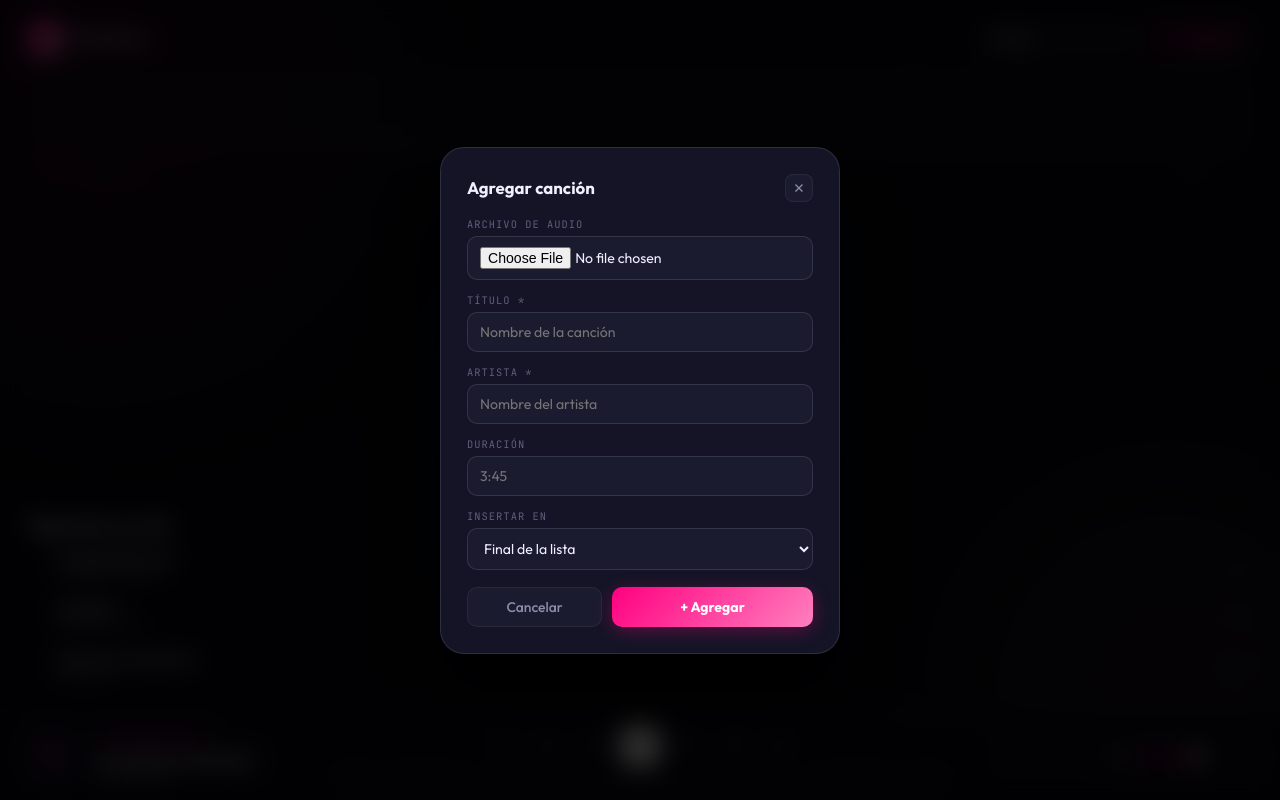
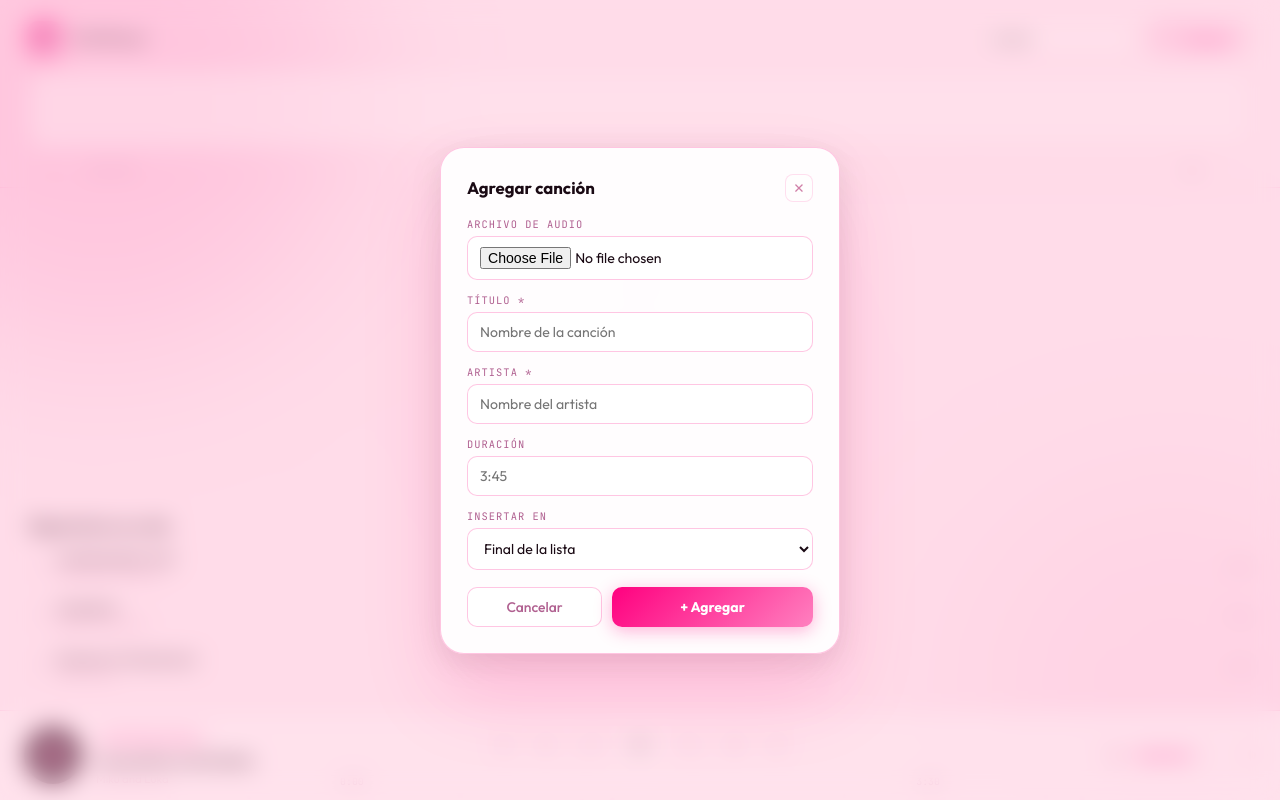
Before and after one commit to Lhansqw/Reproductor-de-musica, a website built with Vite: page index.html in a window 1280 px wide. Both pictures are taken after typing "Sample" into the empty fields and a click on the button "Agregar". Built offline with nearby package versions, Linux system fonts and the light colour scheme.

Commit message:
cambiando el tema

```diff
--- a/src/style.css
+++ b/src/style.css
@@ -6,19 +6,19 @@
 *, *::before, *::after { box-sizing: border-box; margin: 0; padding: 0; }
 
 :root {
-  --bg:      #07070f;
-  --s1:      #0d0d1c;
-  --s2:      #141426;
-  --s3:      #1b1b30;
-  --s4:      #22223a;
-  --border:  rgba(255,255,255,0.06);
-  --border2: rgba(255,255,255,0.11);
+  --bg:      #fff0f6;
+  --s1:      rgba(255,255,255,0.75);
+  --s2:      rgba(255,255,255,0.65);
+  --s3:      rgba(255,255,255,0.55);
+  --s4:      rgba(255,255,255,0.45);
+  --border:  rgba(255,0,127,0.12);
+  --border2: rgba(255,0,127,0.22);
   --accent:  #ff007f;
   --accent2: #ff80bf;
-  --accent3: #34d399;
-  --text:    #f0effe;
-  --muted:   #5e5e80;
-  --muted2:  #8e8eaa;
+  --accent3: #10b981;
+  --text:    #1a0a14;
+  --muted:   #b06090;
+  --muted2:  #d080a8;
   --ff:      'Outfit', sans-serif;
   --fm:      'JetBrains Mono', monospace;
   --r:       18px;
@@ -63,33 +63,33 @@ body {
 .orb-1 {
   width: 500px; height: 500px;
   top: -150px; left: -150px;
-  background: rgba(255,0,127,.07);
+  background: rgba(255,0,127,.18);
   animation: orbFloat1 8s ease-in-out infinite;
 }
 .orb-2 {
   width: 400px; height: 400px;
   bottom: -100px; right: -100px;
-  background: rgba(255,128,191,.06);
+  background: rgba(255,128,191,.14);
   animation: orbFloat2 10s ease-in-out infinite;
 }
 .orb-3 {
   width: 300px; height: 300px;
   top: 50%; left: 50%;
   transform: translate(-50%,-50%);
-  background: rgba(52,211,153,.03);
+  background: rgba(255,200,220,.10);
   animation: orbFloat3 12s ease-in-out infinite;
 }
 
 body.is-playing .orb-1 {
-  background: rgba(255,0,127,.14);
+  background: rgba(255,0,127,.28);
   animation: orbFloat1 8s ease-in-out infinite, orbPulse1 2s ease-in-out infinite;
 }
 body.is-playing .orb-2 {
-  background: rgba(255,128,191,.11);
+  background: rgba(255,128,191,.22);
   animation: orbFloat2 10s ease-in-out infinite, orbPulse2 2.4s ease-in-out infinite;
 }
 body.is-playing .orb-3 {
-  background: rgba(52,211,153,.06);
+  background: rgba(255,200,220,.16);
   animation: orbFloat3 12s ease-in-out infinite, orbPulse3 1.8s ease-in-out infinite;
 }
 
@@ -125,7 +125,7 @@ body.is-playing .orb-3 {
   padding-bottom: 8px;
 }
 .main::-webkit-scrollbar { width: 4px; }
-.main::-webkit-scrollbar-thumb { background: var(--border2); border-radius: 99px; }
+.main::-webkit-scrollbar-thumb { background: rgba(255,0,127,.3); border-radius: 99px; }
 
 /* SVG background waves */
 .wave-bg { position: absolute; inset: 0; pointer-events: none; z-index: 0; opacity: 0; transition: opacity .6s; }
@@ -171,22 +171,22 @@ body.is-playing .logo-gem { animation: gemPulse 2s ease-in-out infinite; }
 .btn-add:hover { background: linear-gradient(135deg, rgba(255,0,127,.24), rgba(255,128,191,.17)); transform: translateY(-1px); }
 
 .search-bar {
-  background: rgba(255,255,255,0.05); border: 1px solid var(--border2);
+  background: rgba(255,255,255,0.7); border: 1px solid var(--border2);
   color: var(--text); border-radius: 99px; padding: 7px 14px;
   font-family: var(--ff); font-size: .75rem; outline: none; transition: all .3s; width: 160px;
 }
-.search-bar:focus { border-color: rgba(255,0,127,.5); width: 200px; background: rgba(255,255,255,0.08); }
+.search-bar:focus { border-color: rgba(255,0,127,.6); width: 200px; background: rgba(255,255,255,0.9); }
 
 /* Frequency visualizer */
 .freq-visualizer {
   margin: 0 28px 14px;
   border-radius: var(--r); overflow: hidden;
-  border: 1px solid var(--border);
-  background: rgba(20, 20, 38, 0.4);
+  border: 1px solid var(--border2);
+  background: rgba(255,255,255,0.55);
   height: 80px; position: relative; z-index: 1;
   transition: border-color .4s;
 }
-body.is-playing .freq-visualizer { border-color: rgba(255,0,127,.35); }
+body.is-playing .freq-visualizer { border-color: rgba(255,0,127,.5); }
 #freq-canvas { width: 100%; height: 100%; }
 
 /* Column headers */
@@ -194,7 +194,7 @@ body.is-playing .freq-visualizer { border-color: rgba(255,0,127,.35); }
   display: grid; grid-template-columns: 50px 1fr 80px 40px; gap: 8px;
   padding: 0 22px 10px 28px;
   font-size: .6rem; font-family: var(--fm); color: var(--muted); letter-spacing: .14em;
-  border-bottom: 1px solid var(--border); position: relative; z-index: 1;
+  border-bottom: 1px solid rgba(255,0,127,.15); position: relative; z-index: 1;
 }
 
 /* Song list */
@@ -206,7 +206,7 @@ body.is-playing .freq-visualizer { border-color: rgba(255,0,127,.35); }
   border-radius: var(--r); cursor: pointer; transition: all .17s;
   margin-bottom: 2px; position: relative; border: 1px solid transparent;
 }
-.song-item:hover { background: rgba(255,255,255,.03); }
+.song-item:hover { background: rgba(255,0,127,.04); }
 .song-item.active { background: linear-gradient(135deg, rgba(255,0,127,.11), rgba(255,128,191,.06)); border-color: rgba(255,0,127,.18); }
 
 body.is-playing .song-item.active { animation: songShimmer 3s ease-in-out infinite; }
@@ -268,7 +268,7 @@ body.is-playing .song-item.active::before { animation: accentBarPulse 1.5s ease-
    ================================================================ */
 .player-bar {
   height: var(--bar-h);
-  background: rgba(10, 10, 22, 0.92);
+  background: rgba(255,255,255,0.80);
   backdrop-filter: blur(24px);
   -webkit-backdrop-filter: blur(24px);
   border-top: 1px solid var(--border2);
@@ -324,7 +324,7 @@ body.is-playing .vinyl-aura { opacity: 1; }
 
 .vinyl {
   width: 58px; height: 58px; border-radius: 50%;
-  background: radial-gradient(circle, #1c1538 0%, #090814 42%, #140f28 65%, #0b0918 100%);
+  background: radial-gradient(circle, #3d0a26 0%, #1a0010 42%, #2d001a 65%, #120008 100%);
   position: relative; display: flex; align-items: center; justify-content: center;
   animation: vinylSpin 9s linear infinite paused;
   border: 1px solid rgba(255,255,255,.05);
@@ -485,9 +485,9 @@ body.is-playing .viz-container { opacity: 1; }
 /* ================================================================
    MODAL
    ================================================================ */
-.modal-bg { position: fixed; inset: 0; background: rgba(0,0,0,.8); backdrop-filter: blur(12px); display: none; align-items: center; justify-content: center; z-index: 1000; padding: 1rem; }
+.modal-bg { position: fixed; inset: 0; background: rgba(255,200,220,0.5); backdrop-filter: blur(12px); display: none; align-items: center; justify-content: center; z-index: 1000; padding: 1rem; }
 .modal-bg.open { display: flex; }
-.modal { background: var(--s2); border: 1px solid var(--border2); border-radius: var(--r2); padding: 26px; width: 100%; max-width: 400px; display: flex; flex-direction: column; gap: 13px; box-shadow: 0 40px 80px rgba(0,0,0,.7); animation: modalIn .2s ease; }
+.modal { background: rgba(255,255,255,0.92); border: 1px solid var(--border2); border-radius: var(--r2); padding: 26px; width: 100%; max-width: 400px; display: flex; flex-direction: column; gap: 13px; box-shadow: 0 40px 80px rgba(255,0,127,.15), 0 8px 32px rgba(0,0,0,.10); animation: modalIn .2s ease; }
 @keyframes modalIn { from { transform: scale(.95) translateY(10px); opacity: 0; } to { transform: scale(1) translateY(0); opacity: 1; } }
 .modal-top { display: flex; align-items: center; justify-content: space-between; margin-bottom: 2px; }
 .modal-title { font-size: 1.05rem; font-weight: 700; }
@@ -495,12 +495,12 @@ body.is-playing .viz-container { opacity: 1; }
 .modal-close:hover { color: var(--text); }
 .field { display: flex; flex-direction: column; gap: 5px; }
 .field label { font-size: .65rem; font-family: var(--fm); color: var(--muted); letter-spacing: .1em; }
-.field input, .field select { background: var(--s3); border: 1px solid var(--border2); color: var(--text); border-radius: 10px; padding: 10px 12px; font-family: var(--ff); font-size: .88rem; outline: none; transition: border .2s; }
+.field input, .field select { background: rgba(255,255,255,0.8); border: 1px solid var(--border2); color: var(--text); border-radius: 10px; padding: 10px 12px; font-family: var(--ff); font-size: .88rem; outline: none; transition: border .2s; }
 .field input:focus, .field select:focus { border-color: rgba(255,0,127,.5); box-shadow: 0 0 0 3px rgba(255,0,127,.08); }
 .field select option { background: var(--s2); }
 #position-wrap { display: none; }
 .modal-actions { display: flex; gap: 10px; margin-top: 4px; }
-.btn-cancel  { flex: 1; padding: 10px; background: var(--s3); border: 1px solid var(--border); color: var(--muted2); border-radius: 10px; font-family: var(--ff); font-size: .87rem; font-weight: 500; cursor: pointer; transition: all .15s; }
+.btn-cancel  { flex: 1; padding: 10px; background: rgba(255,255,255,0.7); border: 1px solid var(--border2); color: var(--muted); border-radius: 10px; font-family: var(--ff); font-size: .87rem; font-weight: 500; cursor: pointer; transition: all .15s; }
 .btn-cancel:hover { color: var(--text); }
 .btn-confirm { flex: 1.6; padding: 10px; background: linear-gradient(135deg, var(--accent), var(--accent2)); border: none; color: white; border-radius: 10px; font-family: var(--ff); font-size: .88rem; font-weight: 700; cursor: pointer; transition: all .2s; box-shadow: 0 4px 18px rgba(255,0,127,.3); }
 .btn-confirm:hover { opacity: .87; transform: translateY(-1px); }
```
